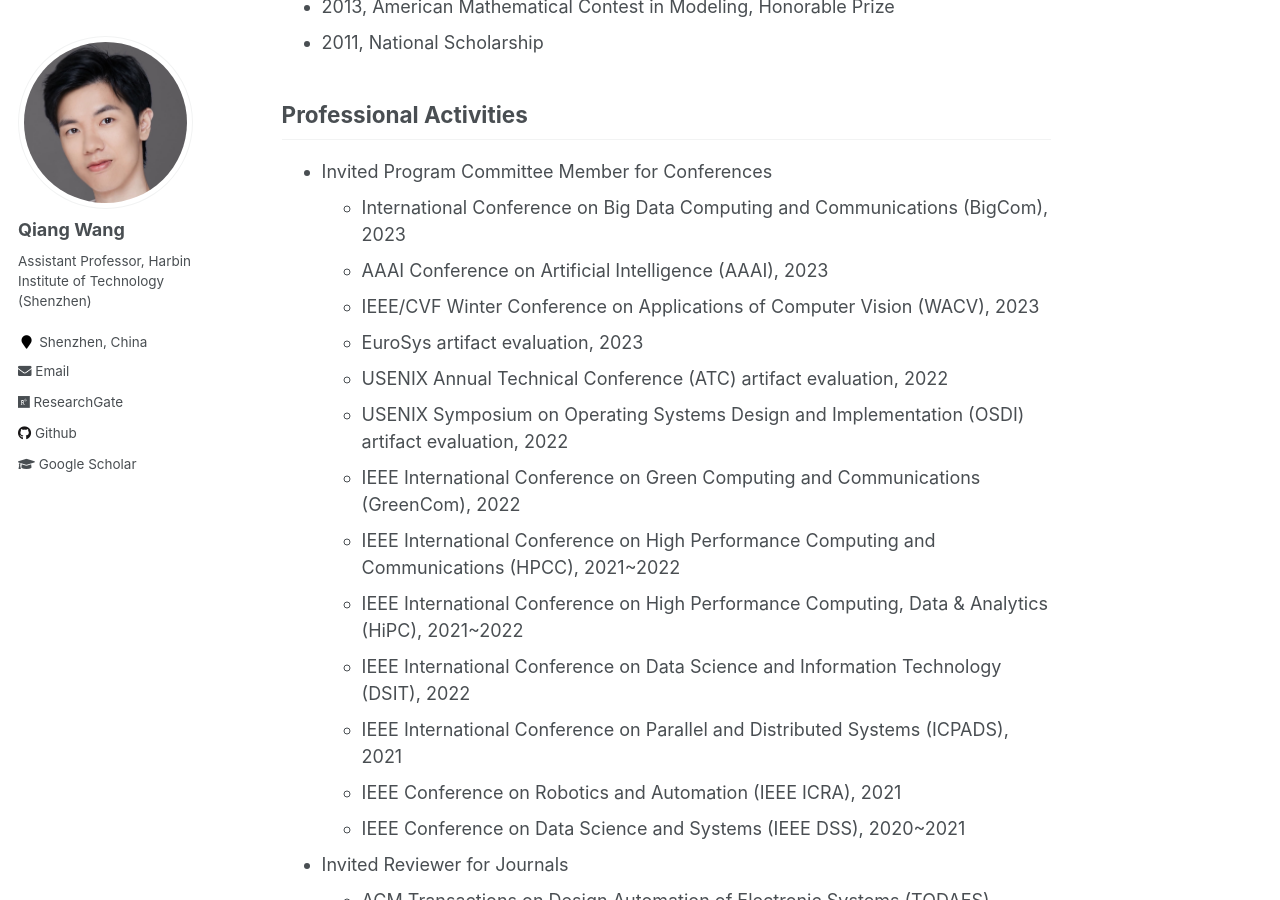
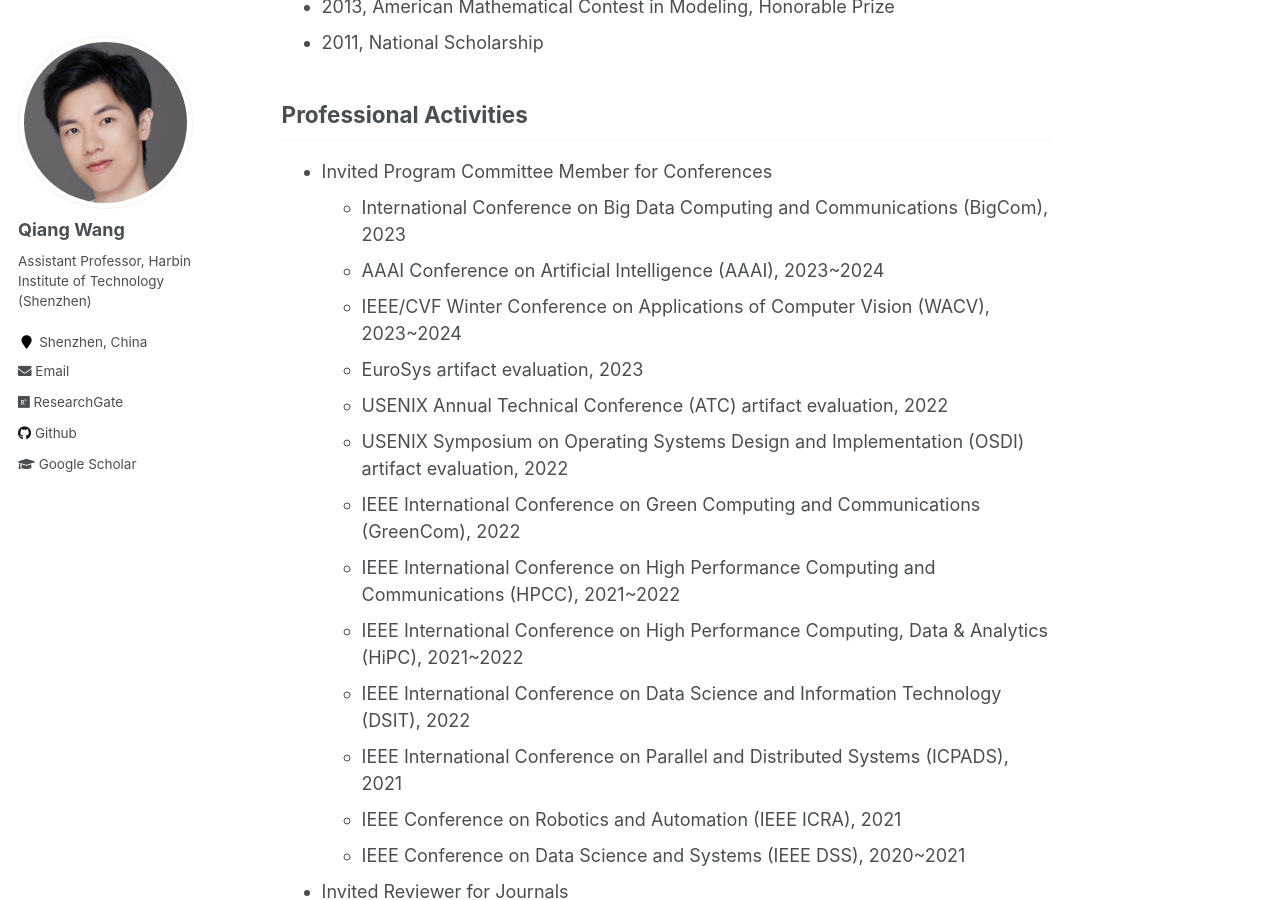
Before and after one commit to blackjack2015/blackjack2015.github.io, a Jekyll site: the page built from _pages/about.md, in a window 1280 px wide and 900 px high, scrolled down 2232 px. Built offline with Jekyll 4.4.1, drawn with Linux system fonts in a browser that asks for light colours.

Commit message:
Update about.md

```diff
--- a/_pages/about.md
+++ b/_pages/about.md
@@ -49,8 +49,8 @@ Qiang Wang is currently an Assistant Professor at Department of Computer Science
 ## Professional Activities
 + Invited Program Committee Member for Conferences
     + International Conference on Big Data Computing and Communications (BigCom), 2023
-    + AAAI Conference on Artificial Intelligence (AAAI), 2023
-    + IEEE/CVF Winter Conference on Applications of Computer Vision (WACV), 2023
+    + AAAI Conference on Artificial Intelligence (AAAI), 2023~2024
+    + IEEE/CVF Winter Conference on Applications of Computer Vision (WACV), 2023~2024
     + EuroSys artifact evaluation, 2023
     + USENIX Annual Technical Conference (ATC) artifact evaluation, 2022
     + USENIX Symposium on Operating Systems Design and Implementation (OSDI) artifact evaluation, 2022
```
